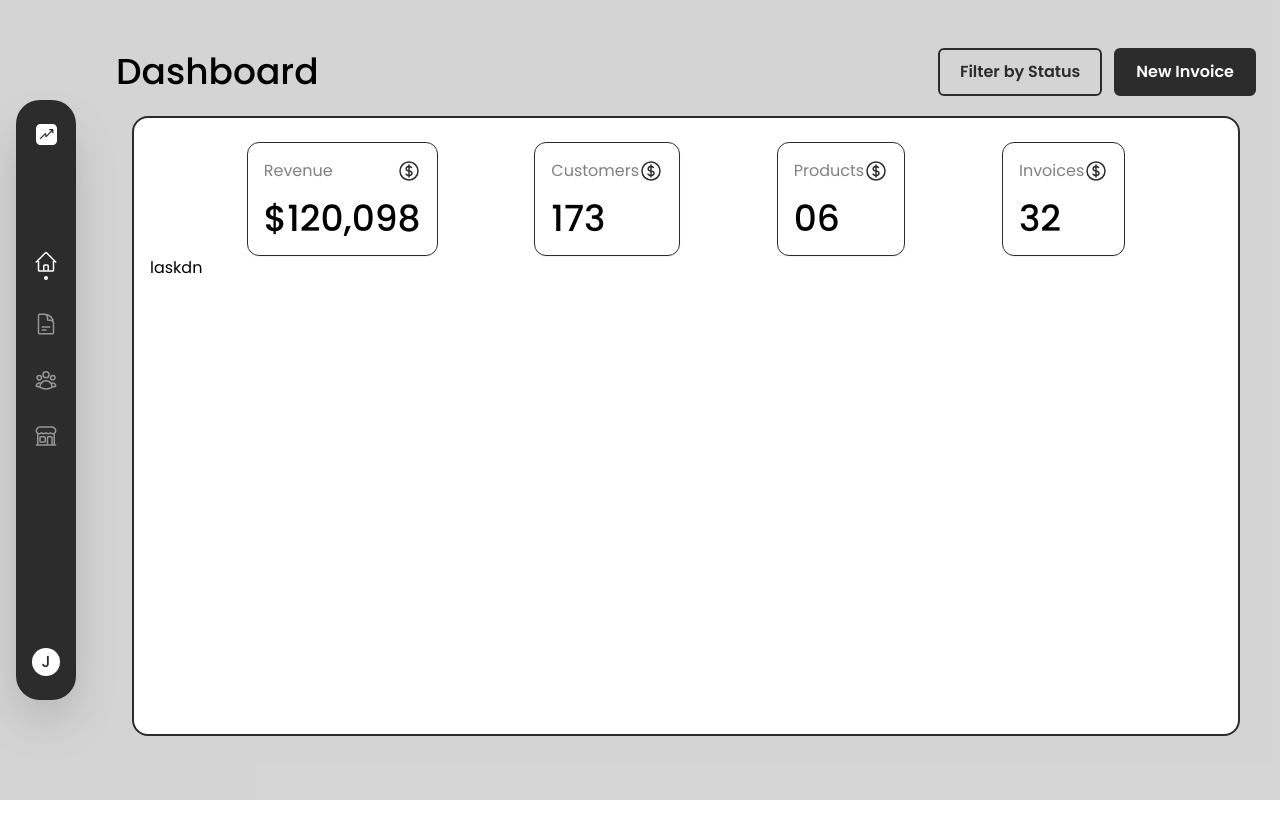
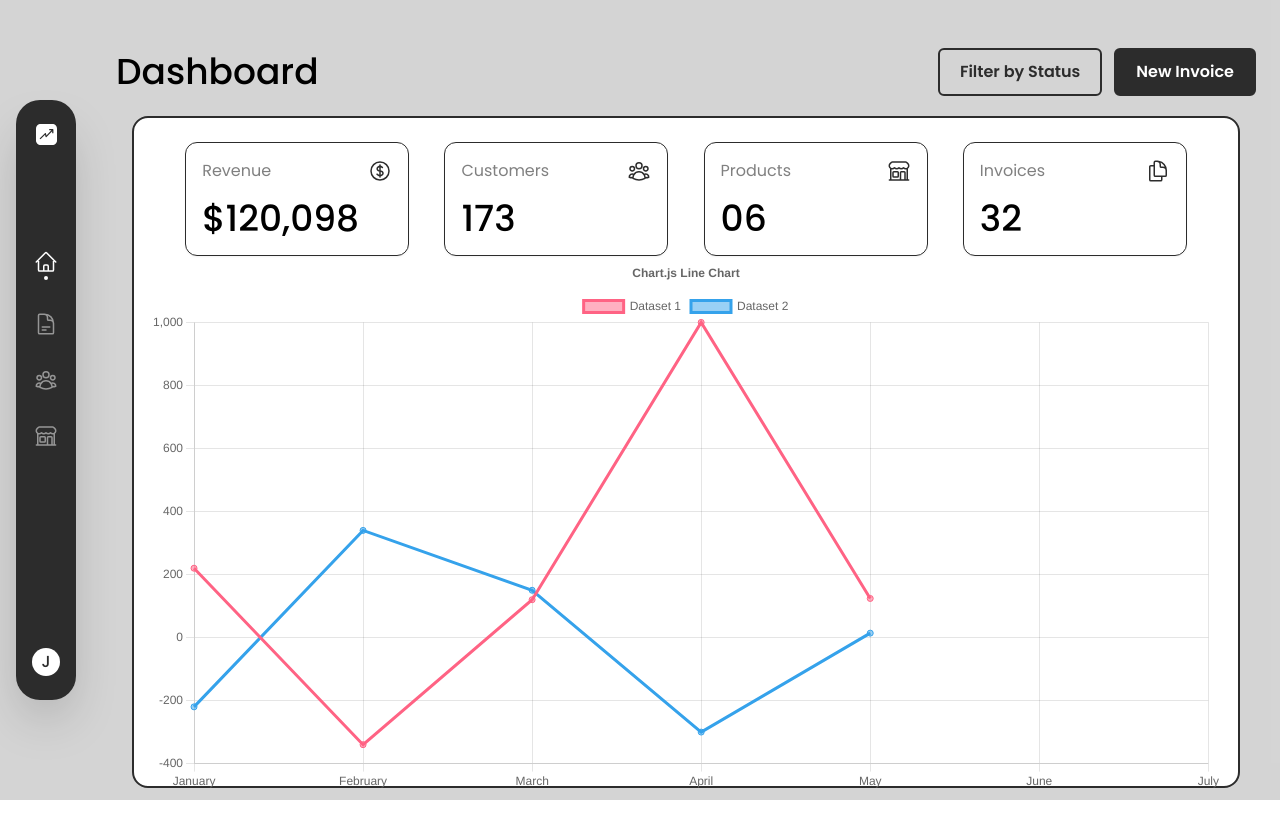
Before and after one commit to n53337/minvoicer, a React (Vite) app: page /dashboard in a window 1280 px wide. Built offline with nearby package versions, Linux system fonts and the light colour scheme.

Commit message:
chart init

```diff
--- a/package.json
+++ b/package.json
@@ -11,7 +11,9 @@
   },
   "dependencies": {
     "@heroicons/react": "^2.0.13",
+    "chart.js": "^4.1.2",
     "react": "^18.2.0",
+    "react-chartjs-2": "^5.1.0",
     "react-dom": "^18.2.0",
     "react-router-dom": "^6.6.1"
   },
--- a/src/components/Dashboard/Card.jsx
+++ b/src/components/Dashboard/Card.jsx
@@ -1,7 +1,6 @@
 const Card = ({ label, icon, value }) => {
   return (
-    // w-36 md:w-56
-    <div className="px-3 py-2 md:px-4 md:py-4 border border-brown rounded-xl f-col gap-2 md:gap-4 shadow-sm">
+    <div className="w-36 md:w-56 px-3 py-2 md:px-4 md:py-4 border border-brown rounded-xl f-col gap-2 md:gap-4 shadow-sm">
       <aside className="f-between">
         <p className="text-brown-500">{label}</p>
         {icon}
--- a/src/components/Dashboard/Chart.jsx
+++ b/src/components/Dashboard/Chart.jsx
@@ -0,0 +1,64 @@
+import {
+  Chart as ChartJS,
+  CategoryScale,
+  LinearScale,
+  PointElement,
+  LineElement,
+  Title,
+  Tooltip,
+  Legend,
+} from "chart.js";
+import { Line } from "react-chartjs-2";
+
+ChartJS.register(
+  CategoryScale,
+  LinearScale,
+  PointElement,
+  LineElement,
+  Title,
+  Tooltip,
+  Legend
+);
+
+const options = {
+  responsive: true,
+  plugins: {
+    legend: {
+      position: "top",
+    },
+    title: {
+      display: true,
+      text: "Chart.js Line Chart",
+    },
+  },
+};
+
+const labels = ["January", "February", "March", "April", "May", "June", "July"];
+
+const data = {
+  labels,
+  datasets: [
+    {
+      label: "Dataset 1",
+      data: [220, -340, 120, 1000, 124],
+      borderColor: "rgb(255, 99, 132)",
+      backgroundColor: "rgba(255, 99, 132, 0.5)",
+    },
+    {
+      label: "Dataset 2",
+      data: [-220, 340, 150, -300, 14],
+      borderColor: "rgb(53, 162, 235)",
+      backgroundColor: "rgba(53, 162, 235, 0.5)",
+    },
+  ],
+};
+
+const Chart = () => {
+  return (
+    <div>
+      <Line options={options} data={data} />
+    </div>
+  );
+};
+
+export default Chart;
--- a/src/pages/dashboard/Dashboard.jsx
+++ b/src/pages/dashboard/Dashboard.jsx
@@ -1,6 +1,13 @@
 import AppSkeleton from "../../components/shared/AppSkeleton";
 import Card from "../../components/Dashboard/Card";
-import { CurrencyDollarIcon } from "@heroicons/react/24/outline";
+import Chart from "../../components/Dashboard/Chart";
+import {
+  CurrencyDollarIcon,
+  UserGroupIcon,
+  BuildingStorefrontIcon,
+  DocumentDuplicateIcon,
+} from "@heroicons/react/24/outline";
+
 const Dashboard = () => {
   return (
     <main className="min-w-full h-screen">
@@ -15,20 +22,24 @@ const Dashboard = () => {
             <Card
               label="Customers"
               value="173"
-              icon={<CurrencyDollarIcon className="w-4 md:w-6 text-brown" />}
+              icon={<UserGroupIcon className="w-4 md:w-6 text-brown" />}
             />
             <Card
               label="Products"
               value="06"
-              icon={<CurrencyDollarIcon className="w-4 md:w-6 text-brown" />}
+              icon={
+                <BuildingStorefrontIcon className="w-4 md:w-6 text-brown" />
+              }
             />
             <Card
               label="Invoices"
               value="32"
-              icon={<CurrencyDollarIcon className="w-4 md:w-6 text-brown" />}
+              icon={<DocumentDuplicateIcon className="w-4 md:w-6 text-brown" />}
             />
           </div>
-          <div>laskdn</div>
+          <div>
+            <Chart />
+          </div>
         </div>
       </AppSkeleton>
     </main>
```
Also changed, not shown: 1 other file (tests, documents, lock files or other folders).
